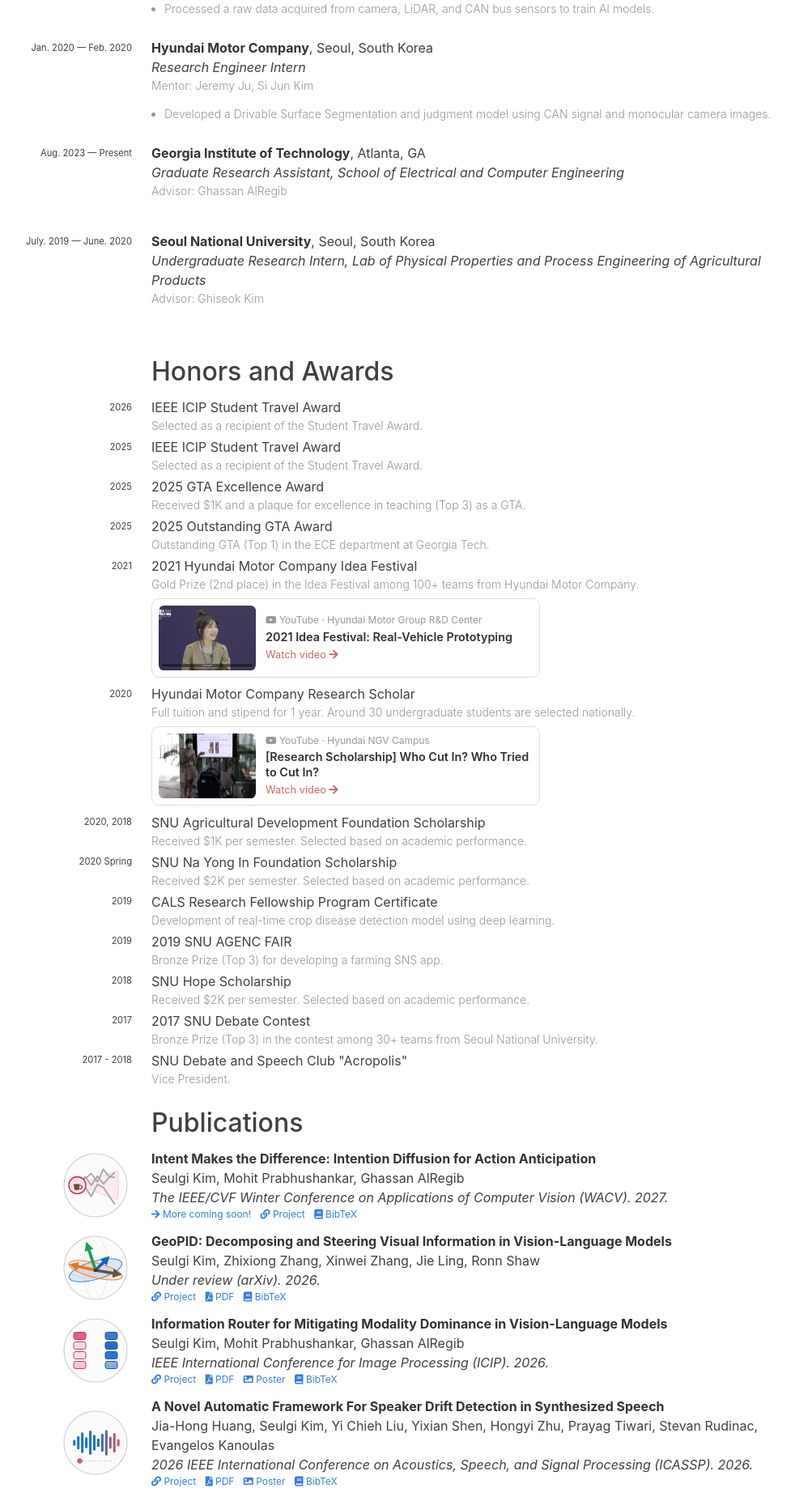
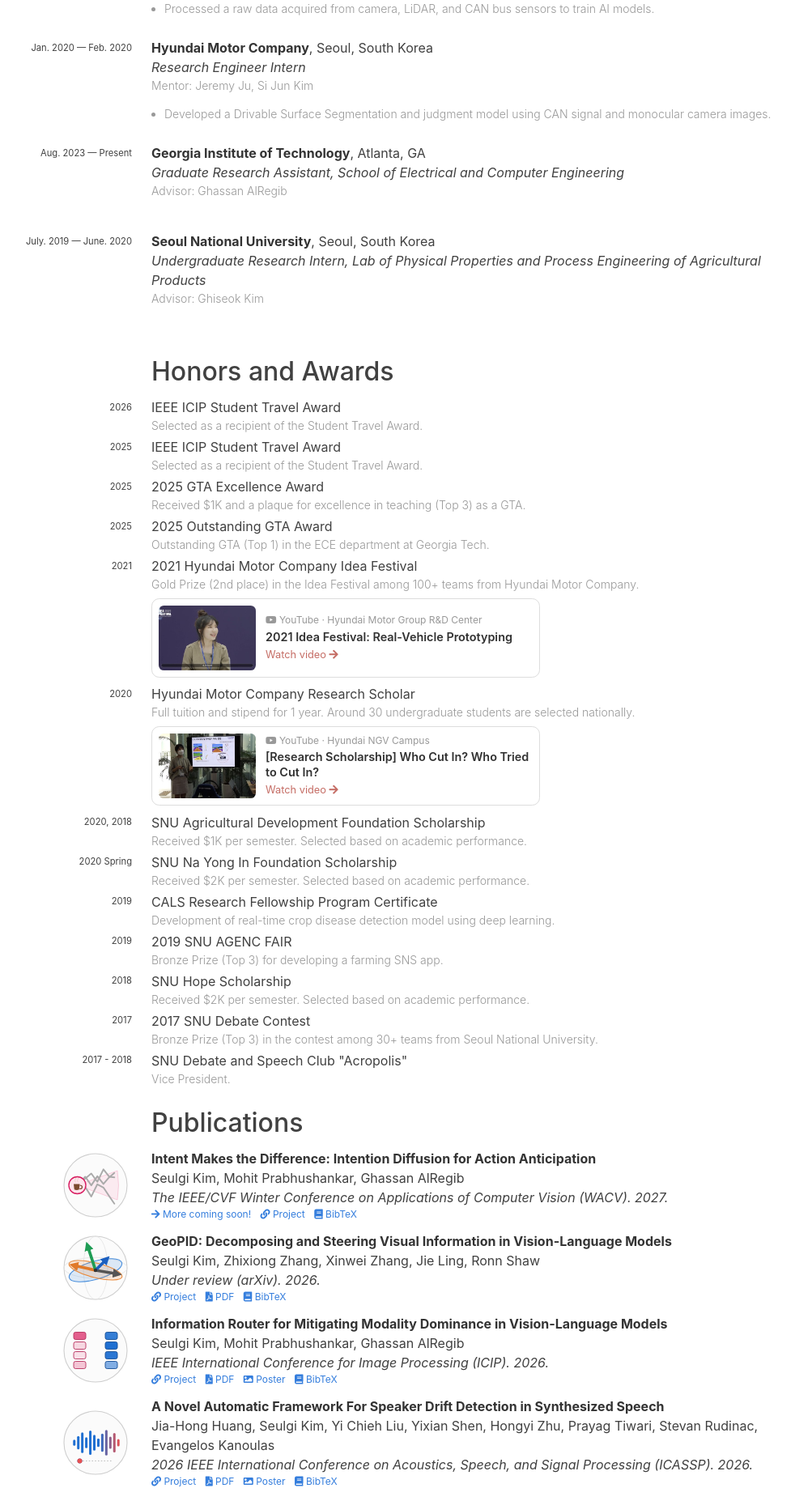
Before and after one commit to skvictoria/skvictoria.github.io, a Jekyll site: the page built from cv.md, in a window 1280 px wide. Shown: the part 1284-3138 px from the top of the page at 81% size, without its empty margins (145-1127 px from the left). Built offline with Jekyll 4.4.1, drawn with Linux system fonts in a browser that asks for light colours; nearby versions of some CDN libraries; some web fonts are replaced.

Commit message:
Use ROI slide still for Research Scholar video card
Co-Authored-By: Claude Opus 5.5 (1M context) <noreply@anthropic.com>

```diff
--- a/_data/awards.yaml
+++ b/_data/awards.yaml
@@ -27,7 +27,7 @@
 - name: Hyundai Motor Company Research Scholar
   description: "Full tuition and stipend for 1 year. Around 30 undergraduate students are selected nationally."
   year: "2020"
-  image: /images/news/2020-hyundai-research-scholar-talk.jpg
+  image: /images/news/2020-hyundai-research-scholar-roi.jpg
   article-url: https://youtu.be/NjJ2G3LRRK8
   article-title: "[Research Scholarship] Who Cut In? Who Tried to Cut In?"
   article-source: YouTube · Hyundai NGV Campus
```
Also changed, not shown: images/news/2020-hyundai-research-scholar-roi.jpg (added), images/news/2020-hyundai-research-scholar-talk.jpg (deleted).
